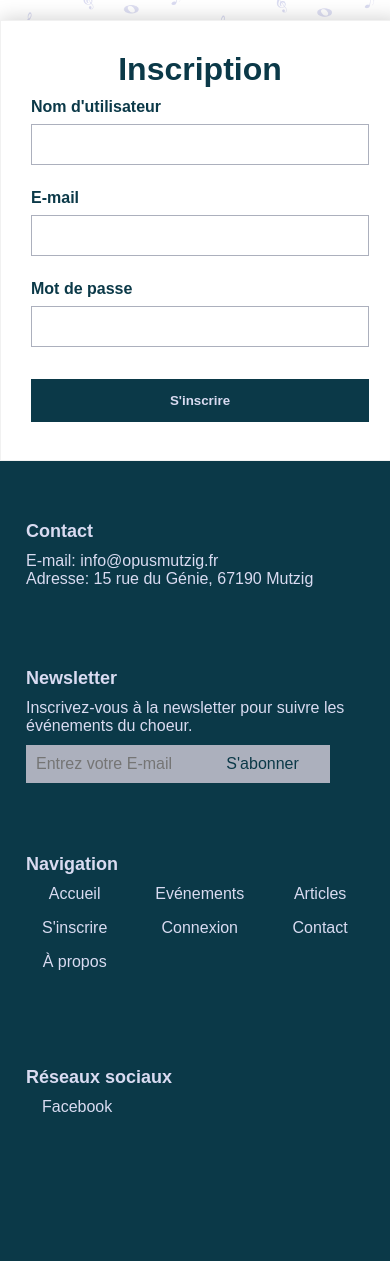
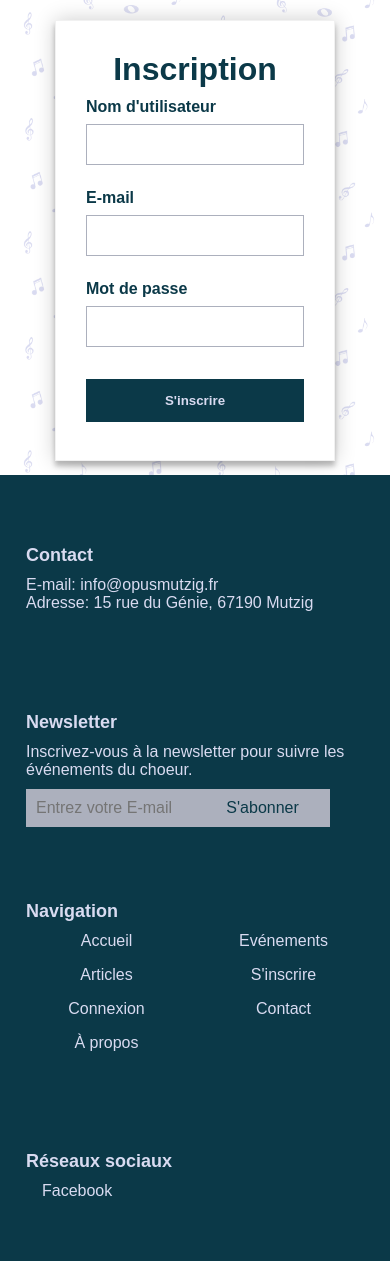
Before and after one commit to JMVik/l2-web-project, a PHP site: page /signin.php in a window 390 px wide. Shown: the part 60-1321 px from the top of the page. Before the commit the page ends 1172 px from the top, so only its background shows below. Run offline with PHP 8.4, Linux system fonts and the light colour scheme.

Commit message:
Modifications responsive

```diff
--- a/assets/css/styleeventarticle.css
+++ b/assets/css/styleeventarticle.css
@@ -43,12 +43,11 @@ main > section > article {
   align-items: center;
   justify-content: space-between;
   padding: 10px;
-  margin: 10px;
 }
 
 main > section > article > section img {
-  width: 338px;
-  height: 480px;
+  width: 290px;
+  height: 412px;
   border: 1px solid #ACB0BD;
   box-shadow: 0 0 20px 0 rgba(0, 0, 0, 0.2), 0 5px 5px 0 rgba(0, 0, 0, 0.24);
 }
--- a/assets/css/stylefoot.css
+++ b/assets/css/stylefoot.css
@@ -13,7 +13,7 @@ body {
 }
 
 body > main {
-  padding-bottom: 706px;
+  padding-bottom: 786px;
 }
 
 body > footer {
@@ -21,7 +21,7 @@ body > footer {
   bottom: 0;
   width: 100%;
   background-color: #0B3948;
-  height: 706px;
+  height: 786px;
 }
 
 body > footer > nav {
@@ -106,7 +106,7 @@ footer > nav > section:nth-of-type(3) > ul {
   display: grid;
   gap: 16px;
   justify-items: center;
-  grid-template-columns: 1fr 1fr 1fr;
+  grid-template-columns: 1fr 1fr;
   list-style: none;
   margin: 0;
   padding: 0;
@@ -140,6 +140,9 @@ footer > nav > section a:hover {
     grid-template-columns: 1fr 1fr;
     grid-template-rows: 1fr 1fr;
   }
+  footer > nav > section:nth-of-type(3) > ul {
+    grid-template-columns: 1fr 1fr 1fr;
+  }
 }
 
 @media (min-width: 992px) {
--- a/assets/css/stylenav.css
+++ b/assets/css/stylenav.css
@@ -1,3 +1,7 @@
+body:not(:first-child) {
+  overflow-x: hidden;
+}
+
 body {
   margin: 0;
   background-image: url("/../../assets/img/background.webp");
@@ -55,8 +59,8 @@ header > nav > ul > li:first-of-type > button {
 
 header > nav > ul > li:first-of-type img {
   display: block;
-  width: 2rem;
-  height: 2rem;
+  width: 32px;
+  height: 32px;
   margin: auto;
 }
 
--- a/assets/css/stylesignin.css
+++ b/assets/css/stylesignin.css
@@ -16,10 +16,9 @@ body > p a:hover {
 }
 
 main {
-  width:400px;
-  margin:0 auto;
+  width:280px;
+  margin: 0 auto;
   margin-top: 5%;
-  margin-bottom: 5%;
   font-family: Arial, sans-serif;
 }
 
@@ -30,6 +29,7 @@ main form {
   background: #fff;
   color: #0B3948;
   box-shadow: 0 0 20px 0 rgba(0, 0, 0, 0.2), 0 5px 5px 0 rgba(0, 0, 0, 0.24);
+  margin-bottom: 5%;
 }
 
 main h1{
@@ -76,3 +76,9 @@ main button:hover {
   padding: 13px 20px;
   border: 1px solid #0B3948;
 }
+
+@media (min-width: 768px) {
+  main {
+    width: 400px;
+  }
+}
```
Also changed, not shown: assets/css/styleadmin.css (+11 -0 lines), assets/css/styledash.css (+7 -1 lines), assets/css/stylelogin.css (+9 -3 lines).
